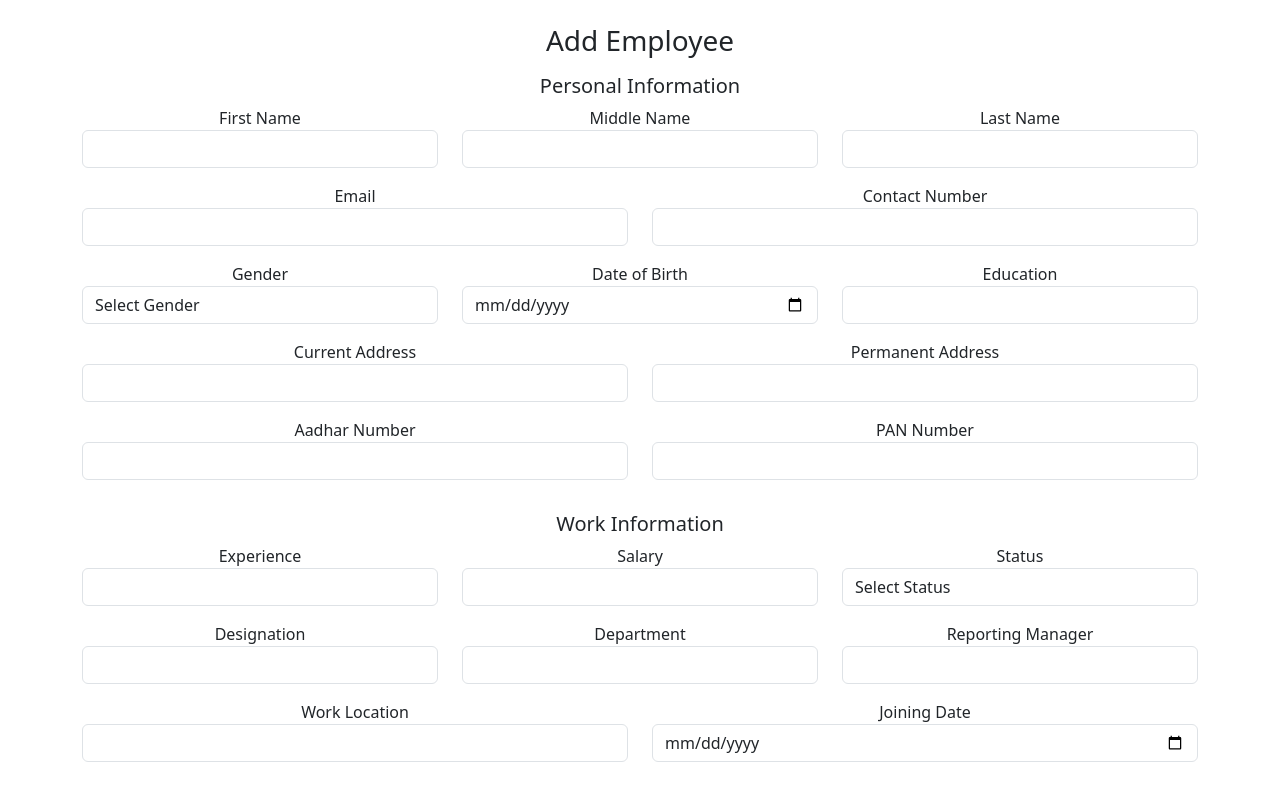
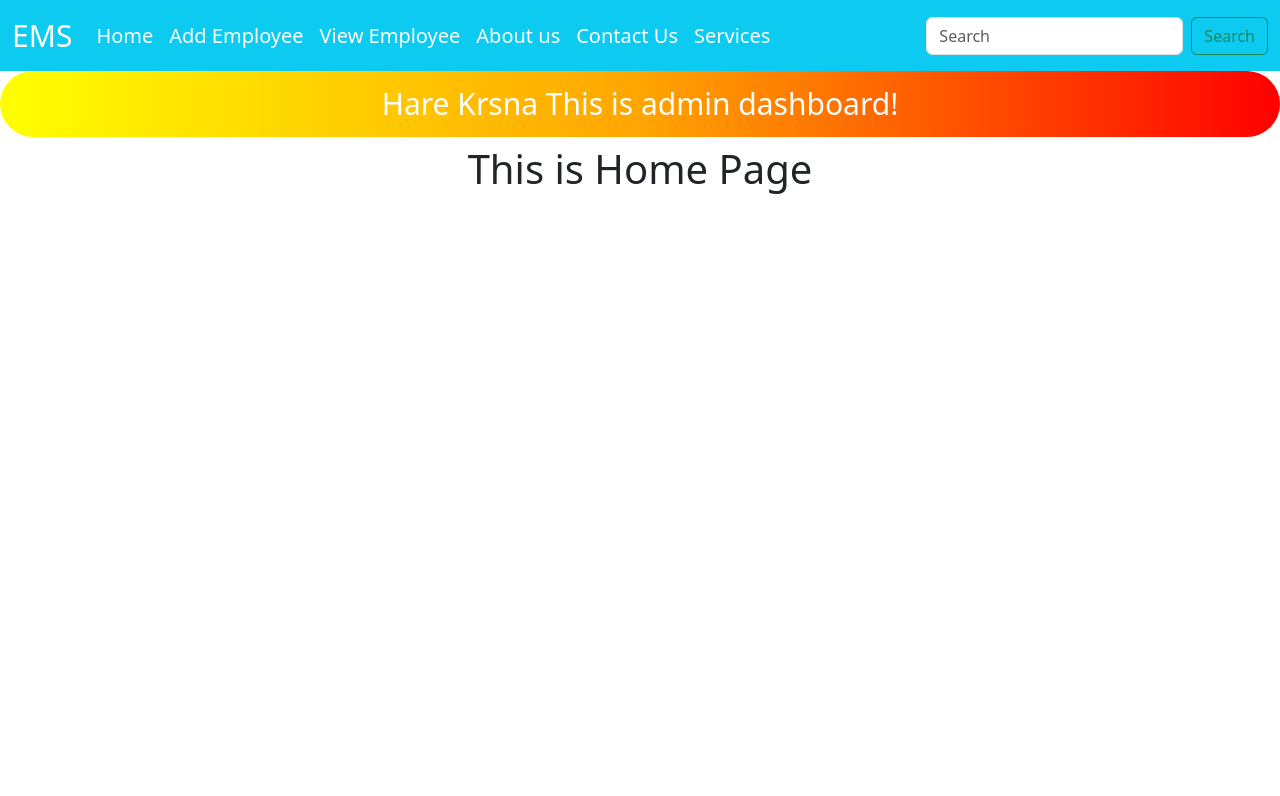
Before and after one commit to GunteSagar/Employee-Management-System-Frontend, a React (Create React App) app: page /home in a window 1280 px wide. Shown: the top 796 px of the page. Built offline with nearby package versions, Linux system fonts and the light colour scheme; no server answers.

Commit message:
Admin Dashboard added

```diff
--- /dev/null
+++ b/src/Aboutus.jsx
@@ -0,0 +1,9 @@
+import React from 'react'
+
+export default function Aboutus() {
+  return (
+    <div>
+        <h1>This is about us page..</h1>
+    </div>
+  )
+}
--- /dev/null
+++ b/src/AdminDashboard.jsx
@@ -0,0 +1,11 @@
+import React from 'react'
+import AdminNav from './AdminNav'
+
+export default function AdminDashboard() {
+  return (
+    <div>
+      <AdminNav/>
+        <h1 className="adminheading">Hare Krsna This is admin dashboard!</h1>
+    </div>
+  )
+}
--- /dev/null
+++ b/src/AdminNav.jsx
@@ -0,0 +1,43 @@
+import React from 'react'
+import { Link } from 'react-router-dom'
+import './navbar.css';
+export default function AdminNav() {
+  return (
+    <div>
+        <nav class="navbar navbar-expand-lg navbar-info bg-info">
+  <div class="container-fluid">
+    <a class="navbar-brand" href="#">EMS</a>
+    <button class="navbar-toggler" type="button" data-bs-toggle="collapse" data-bs-target="#navbarSupportedContent" aria-controls="navbarSupportedContent" aria-expanded="false" aria-label="Toggle navigation">
+      <span class="navbar-toggler-icon"></span>
+    </button>
+    <div class="collapse navbar-collapse" id="navbarSupportedContent">
+      <ul class="navbar-nav me-auto mb-2 mb-lg-0">
+        <li class="nav-item">
+          <Link to="/home" className="nav-link active">Home</Link>
+        </li>
+        <li class="nav-item">
+          <Link to="/addemp" className="nav-link">Add Employee</Link>
+        </li>
+        <li class="nav-item">
+          <Link to="/viewemp" className="nav-link">View Employee</Link>
+        </li>
+        <li class="nav-item">
+          <Link to="/aboutus" className="nav-link">About us</Link>
+        </li>
+        <li class="nav-item">
+          <Link to="/contactus" className="nav-link">Contact Us</Link>
+        </li>
+        <li class="nav-item">
+          <Link to="/service" className="nav-link">Services</Link>
+        </li>
+      </ul>
+      <form class="d-flex">
+        <input class="form-control me-2" type="search" placeholder="Search" aria-label="Search" />
+        <button class="btn btn-outline-success" type="submit">Search</button>
+      </form>
+    </div>
+  </div>
+</nav>
+    </div>
+  )
+}
--- a/src/App.css
+++ b/src/App.css
@@ -36,3 +36,12 @@
     transform: rotate(360deg);
   }
 }
+
+.adminheading{
+  background: linear-gradient(90deg,yellow,orange,red);
+  color:white;
+  font-size:30px;
+  padding:15px 15px;
+  font-weight:1000px;
+  border-radius:120px;
+}
--- a/src/App.js
+++ b/src/App.js
@@ -2,12 +2,32 @@ import logo from './logo.svg';
 import './App.css';
 import AddEmployee from './AddEmployee';
 import ViewEmployee from './ViewEmployee';
+import AdminDashboard from './AdminDashboard';
+import { BrowserRouter } from 'react-router-dom';
+import { Routes,Route } from 'react-router-dom';
+import Home from './Home';
+import Aboutus from './Aboutus';
+import Contactus from './Contactus';
+import Services from './Services';
 
 function App() {
   return (
     <div className="App">
-     <AddEmployee/>
-     <ViewEmployee/>
+      <BrowserRouter>
+      <AdminDashboard/>
+      <Routes>
+        <Route path="/addemp" element={<AddEmployee/>}></Route>
+        <Route path="/viewemp" element={<ViewEmployee/>}></Route>
+        <Route path="/home" element={<Home/>}></Route>
+        <Route path="/aboutus" element={<Aboutus/>}></Route>
+        <Route path="/contactus" element={<Contactus/>}></Route>
+        <Route path="/services" elment={<Services/>}></Route>
+      </Routes>
+      </BrowserRouter>
+
+
+
+
     </div>
   );
 }
--- /dev/null
+++ b/src/Contactus.jsx
@@ -0,0 +1,7 @@
+import React from 'react'
+
+export default function Contactus() {
+  return (
+    <div>This is contact us page</div>
+  )
+}
--- /dev/null
+++ b/src/Home.jsx
@@ -0,0 +1,9 @@
+import React from 'react'
+
+export default function Home() {
+  return (
+    <div>
+        <h1>This is Home Page</h1>
+    </div>
+  )
+}
--- /dev/null
+++ b/src/Services.jsx
@@ -0,0 +1,9 @@
+import React from 'react'
+
+export default function Services() {
+  return (
+    <div>
+        <h1>This is our service page.</h1>
+    </div>
+  )
+}
--- a/src/ViewEmployee.jsx
+++ b/src/ViewEmployee.jsx
@@ -171,7 +171,7 @@ export default function ViewEmployee() {
         <div className="row">
 
 
-          {employees.map((emp) => (
+          {(searchResult.length>0?searchResult:employees).map((emp) => (
             <div class="card col-4 m-2" style={{width: "18rem"}}>
               <img src={emp.profile} class="card-img-top" alt="..." />
               <div class="card-body">
--- /dev/null
+++ b/src/navbar.css
@@ -0,0 +1,16 @@
+.navbar .navbar-nav .nav-item .nav-link{
+    color:white;
+    font-size:20px;
+}
+.navbar .navbar-brand{
+    color:white;
+    font-size:30px;
+}
+.navbar .navbar-nav .nav-item .nav-link:hover{
+    /* color:rgb(4, 133, 21); */
+    font-size:22px;
+    color:rgb(113, 43, 226);
+    text-shadow: 2px 2px 5px gray;
+
+
+}
```
